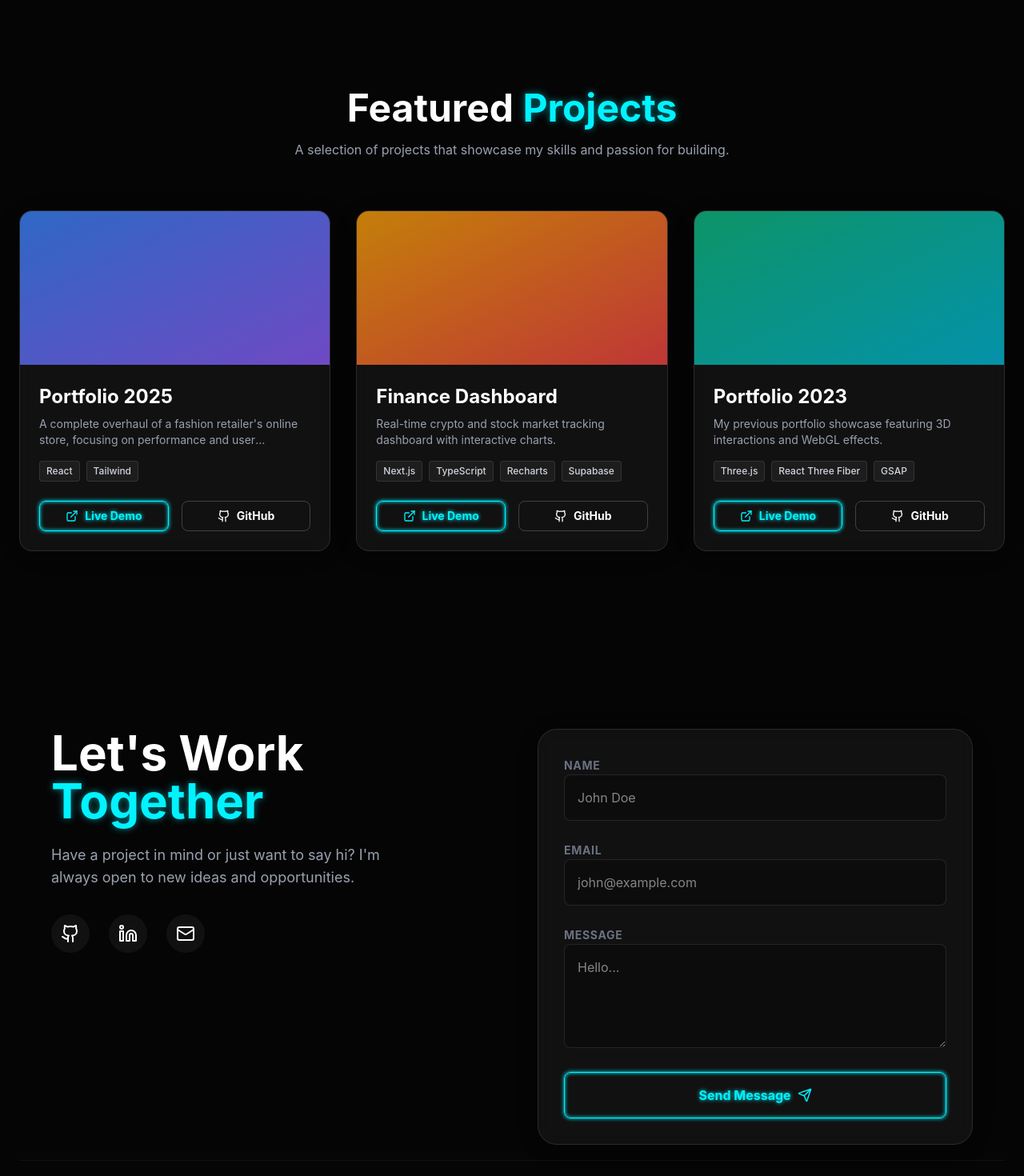
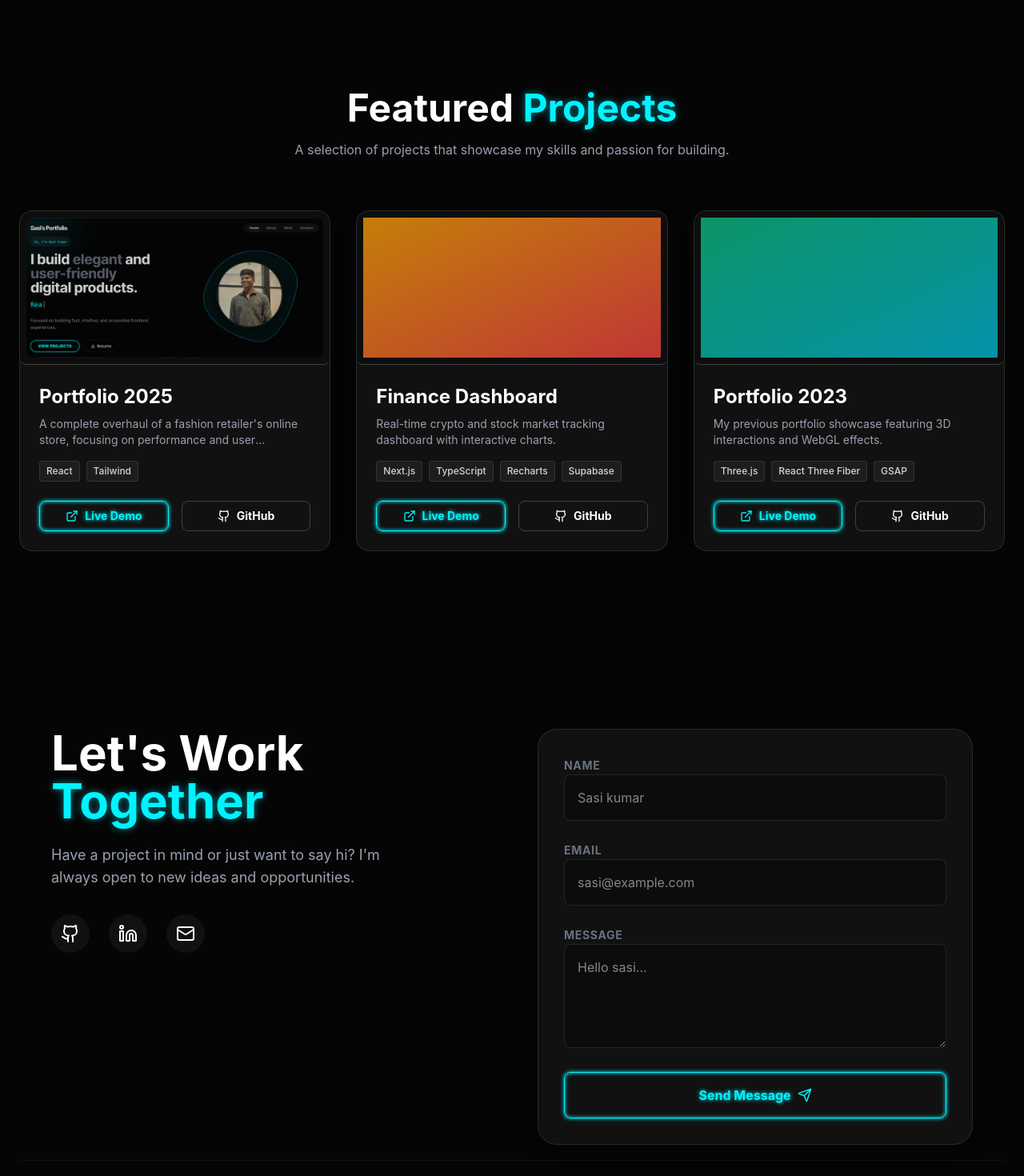
Before and after one commit to sasikumar2611/portfolio-2025, a React (Vite) app: page / in a window 1280 px wide. Shown: the part 1569-3039 px from the top of the page at 80% size. Built offline with nearby package versions, Linux system fonts and the light colour scheme.

Commit message:
projects image changes

```diff
--- a/src/pages/Contact.tsx
+++ b/src/pages/Contact.tsx
@@ -74,15 +74,15 @@ const Contact = () => {
         >
             <div className="space-y-2">
                 <label className="text-sm font-bold uppercase tracking-wider text-gray-500">Name</label>
-                <input type="text" name='name' required className="w-full bg-black/30 border border-white/10 rounded-lg p-4 focus:border-[var(--neon-cyan)] focus:outline-none transition-colors" placeholder="John Doe" />
+                <input type="text" name='name' required className="w-full bg-black/30 border border-white/10 rounded-lg p-4 focus:border-[var(--neon-cyan)] focus:outline-none transition-colors" placeholder="Sasi kumar" />
             </div>
             <div className="space-y-2">
                 <label className="text-sm font-bold uppercase tracking-wider text-gray-500">Email</label>
-                <input type="email" name='email' required className="w-full bg-black/30 border border-white/10 rounded-lg p-4 focus:border-[var(--neon-cyan)] focus:outline-none transition-colors" placeholder="john@example.com" />
+                <input type="email" name='email' required className="w-full bg-black/30 border border-white/10 rounded-lg p-4 focus:border-[var(--neon-cyan)] focus:outline-none transition-colors" placeholder="sasi@example.com" />
             </div>
             <div className="space-y-2">
                 <label className="text-sm font-bold uppercase tracking-wider text-gray-500">Message</label>
-                <textarea rows={4} required name='message' className="w-full bg-black/30 border border-white/10 rounded-lg p-4 focus:border-[var(--neon-cyan)] focus:outline-none transition-colors" placeholder="Hello..." />
+                <textarea rows={4} required name='message' className="w-full bg-black/30 border border-white/10 rounded-lg p-4 focus:border-[var(--neon-cyan)] focus:outline-none transition-colors" placeholder="Hello sasi..." />
             </div>
 
             <button type="submit" className="w-full btn-neon py-4 rounded-lg font-bold flex items-center justify-center gap-2 group">
--- a/src/pages/Work.tsx
+++ b/src/pages/Work.tsx
@@ -1,32 +1,36 @@
-import Section from '../components/Section';
-import { motion } from 'framer-motion';
-import { ExternalLink, Github } from 'lucide-react';
+import Section from "../components/Section";
+import { motion } from "framer-motion";
+import { ExternalLink, Github } from "lucide-react";
+import portfolio from "../assets/portfolio.png";
 
 const projects = [
   {
     title: "Portfolio 2025",
-    description: "A complete overhaul of a fashion retailer's online store, focusing on performance and user experience.",
+    description:
+      "A complete overhaul of a fashion retailer's online store, focusing on performance and user experience.",
     tech: ["React", "Tailwind"],
-    image: "linear-gradient(to bottom right, #3b82f6, #8b5cf6)", // Replace with real image later
-    live: "#",
-    github: "#"
+    image: portfolio, // Replace with real image later
+    live: "https://sasikportfolio.netlify.app",
+    github: "https://github.com/sasikumar2611/portfolio-2025",
   },
   {
     title: "Finance Dashboard",
-    description: "Real-time crypto and stock market tracking dashboard with interactive charts.",
+    description:
+      "Real-time crypto and stock market tracking dashboard with interactive charts.",
     tech: ["Next.js", "TypeScript", "Recharts", "Supabase"],
     image: "linear-gradient(to bottom right, #f59e0b, #ef4444)",
     live: "#",
-    github: "#"
+    github: "#",
   },
   {
     title: "Portfolio 2023",
-    description: "My previous portfolio showcase featuring 3D interactions and WebGL effects.",
+    description:
+      "My previous portfolio showcase featuring 3D interactions and WebGL effects.",
     tech: ["Three.js", "React Three Fiber", "GSAP"],
     image: "linear-gradient(to bottom right, #10b981, #06b6d4)",
     live: "#",
-    github: "#"
-  }
+    github: "#",
+  },
 ];
 
 const Work = () => {
@@ -38,9 +42,12 @@ const Work = () => {
         viewport={{ once: true }}
         className="text-center mb-16"
       >
-        <h2 className="text-4xl md:text-5xl font-bold mb-4">Featured <span className="text-neon">Projects</span></h2>
+        <h2 className="text-4xl md:text-5xl font-bold mb-4">
+          Featured <span className="text-neon">Projects</span>
+        </h2>
         <p className="text-gray-400 max-w-2xl mx-auto">
-          A selection of projects that showcase my skills and passion for building.
+          A selection of projects that showcase my skills and passion for
+          building.
         </p>
       </motion.div>
 
@@ -55,24 +62,39 @@ const Work = () => {
             className="glass-card rounded-2xl overflow-hidden group hover:-translate-y-2 transition-transform duration-300"
           >
             {/* Project Image */}
+            <div className="h-48 w-full relative overflow-hidden p-2 border-b border-white/20 rounded-l-lg rounded-r-lg">
+              {project.image.startsWith("linear-gradient") ? (
                 <div
-                    className="h-48 w-full relative"
+                  className="h-full w-full"
                   style={{ background: project.image }}
-                >
+                />
+              ) : (
+                <img
+                  src={project.image}
+                  alt={project.title}
+                  className="h-full w-full object-cover rounded-lg"
+                />
+              )}
+
               <div className="absolute inset-0 bg-black/20 group-hover:bg-transparent transition-colors" />
             </div>
 
             {/* Content */}
             <div className="p-6">
-                    <h3 className="text-2xl font-bold mb-2 group-hover:text-neon transition-colors">{project.title}</h3>
+              <h3 className="text-2xl font-bold mb-2 group-hover:text-neon transition-colors">
+                {project.title}
+              </h3>
               <p className="text-gray-400 text-sm mb-4 line-clamp-2">
                 {project.description}
               </p>
 
               {/* Tech Badges */}
               <div className="flex flex-wrap gap-2 mb-6">
-                        {project.tech.map(t => (
-                            <span key={t} className="text-xs font-medium px-2 py-1 rounded bg-white/5 border border-white/10 text-gray-300">
+                {project.tech.map((t) => (
+                  <span
+                    key={t}
+                    className="text-xs font-medium px-2 py-1 rounded bg-white/5 border border-white/10 text-gray-300"
+                  >
                     {t}
                   </span>
                 ))}
@@ -80,10 +102,20 @@ const Work = () => {
 
               {/* Actions */}
               <div className="flex gap-4">
-                        <a href={project.live} className="flex-1 btn-neon text-center py-2 rounded-lg text-sm font-bold flex items-center justify-center gap-2">
+                <a
+                  href={project.live}
+                  target="_blank"
+                  rel="noopener noreferrer"
+                  className="flex-1 btn-neon text-center py-2 rounded-lg text-sm font-bold flex items-center justify-center gap-2"
+                >
                   <ExternalLink size={16} /> Live Demo
                 </a>
-                        <a href={project.github} className="flex-1 py-2 rounded-lg border border-white/20 hover:bg-white/10 text-center text-sm font-bold transition-colors flex items-center justify-center gap-2">
+                <a
+                  href={project.github}
+                  target="_blank"
+                  rel="noopener noreferrer"
+                  className="flex-1 py-2 rounded-lg border border-white/20 hover:bg-white/10 text-center text-sm font-bold transition-colors flex items-center justify-center gap-2"
+                >
                   <Github size={16} /> GitHub
                 </a>
               </div>
```
Also changed, not shown: src/assets/portfolio.png (added). Lines whose indentation alone changed are shown as unchanged.
